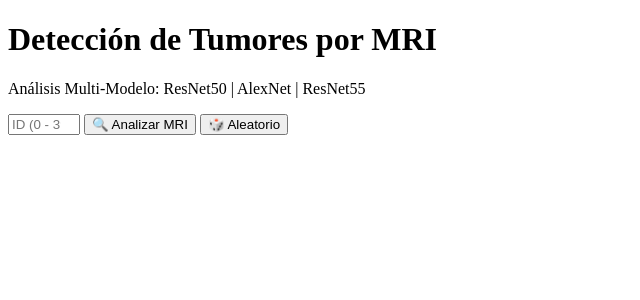
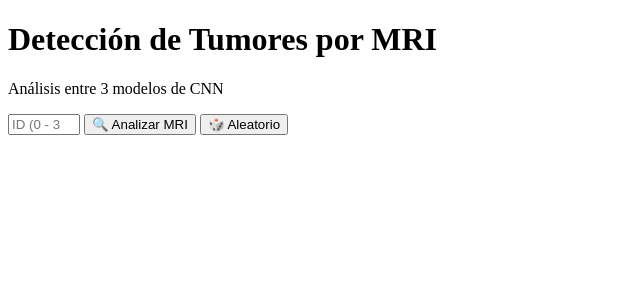
Before and after one commit to TerrazasJr316/TumorDetection-web, a Django app: page / in a window 1280 px wide. Shown: the top 300 px of the page, without its empty margins (0-640 px from the left). Run offline with Django 5.2, Linux system fonts and the light colour scheme.

Commit message:
refactor & configure design

```diff
--- a/templates/index.html
+++ b/templates/index.html
@@ -11,7 +11,7 @@
 
     <header>
         <h1>Detección de Tumores por MRI</h1>
-        <p>Análisis Multi-Modelo: ResNet50 | AlexNet | ResNet55</p>
+        <p>Análisis entre 3 modelos de CNN</p>
     </header>
 
     <div class="search-container">
```
